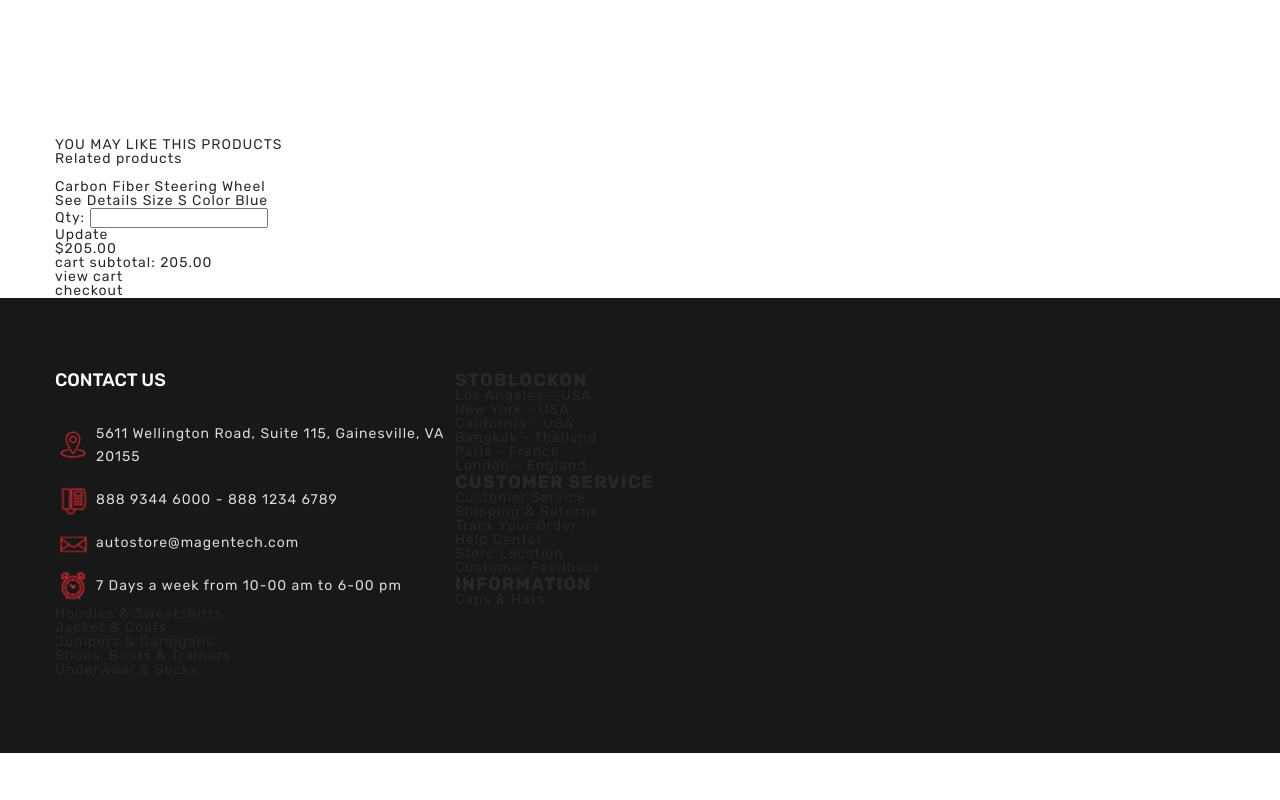
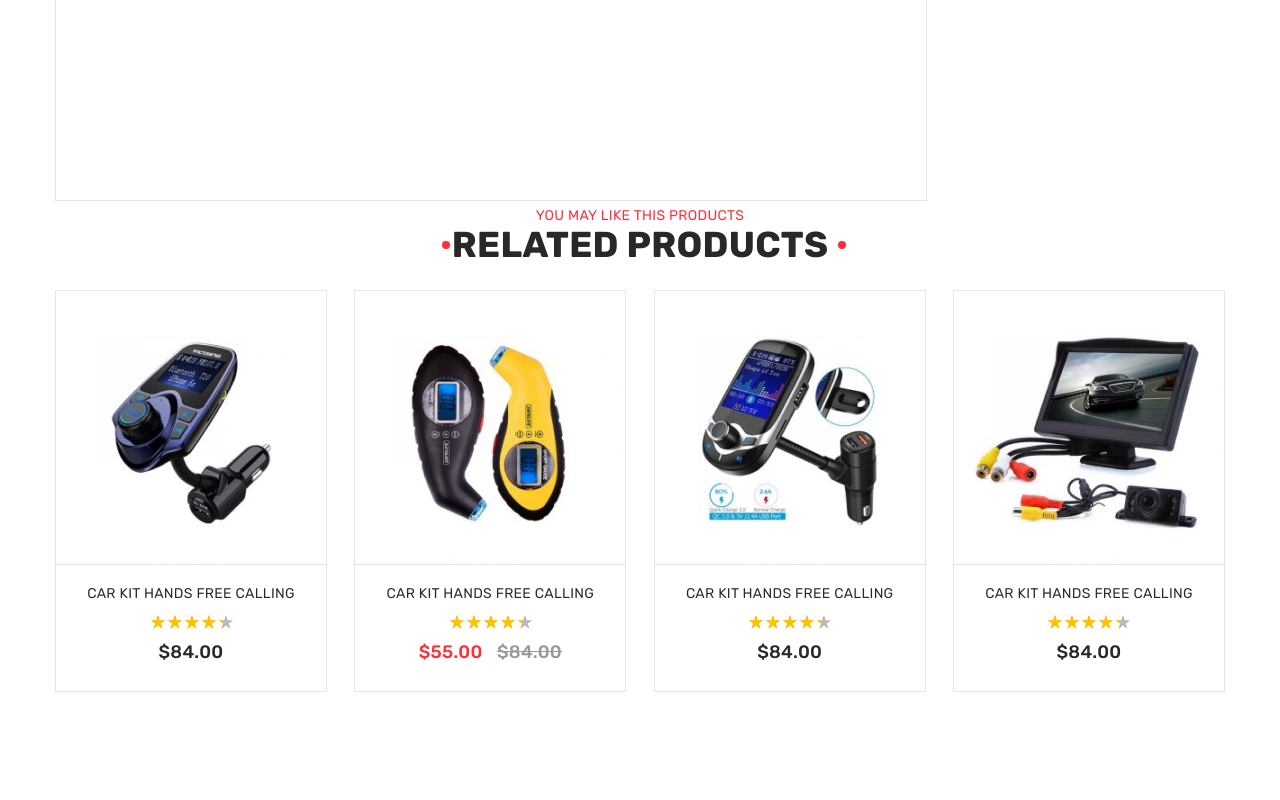
Before and after one commit to NikOleks/auto-store, a website: page index.html in a window 1280 px wide. Shown: the part 1440-2240 px from the top of the page. Before the commit the page ends 2193 px from the top, so only its background shows below. Drawn offline with Linux system fonts and the light colour scheme.

Commit message:
products related gallery was added

```diff
--- a/index.html
+++ b/index.html
@@ -124,68 +124,6 @@
             <i class="fas fa-angle-right"></i>
             <a href="#" class="link" title="Carbon Fiber">Carbon Fiber Steering Wheel</a>
         </div>
-        <div class="col-3 product-info clearfix-block">
-            <div class="product-info__slider-wrapper">
-                <div class="product-info__slider-wrapper__slider">
-                    <img src="./dist/ima/acura_z38-1092_alternator_410_410.jpg">
-                </div>
-                <div class="product-info__slider-wrapper__slider-controls">
-                    <img src="./dist/ima/acdelco_335_professional.png">
-                    <img src="./dist/ima/acura_z38-1092_alternator.png">
-                    <img src="./dist/ima/aosake_leather_steering_wheels.png">
-                    <img src="./dist/ima/carbon_fiber_steering_wheel.png">
-                </div>
-            </div>
-            <div class="product-info__content">
-                <div class="product-card">
-                    <div class="product-card__title">carbon fiber steering wheel</div>
-                    <div class="clearfix-block">
-                        <span class="product-card__code">SKU: MT-7485102</span>
-                        <span class="product-card__status">
-                        <i class="fas fa-check"></i>
-                        In stock
-                    </span>
-                    </div>
-                    <div class="product-card__rating">
-                        <span class="rating__stars"></span>
-                        <a href="#" class="link review-link">1 Review</a>
-                        <a href="#" class="link add-review-link">Add Your Review</a>
-                    </div>
-                    <p class="product-card__price">$53.00</p>
-                    <div class="product-card__description">
-                        Dolore eu feugiat nulla facilisis at vero eros et accumsan et iusto odio dignissim qui blandit
-                        praesent
-                        luptatum zzril delenit augue duis dolore te feugait nulla facilisi. Nam liber tempor cum soluta
-                        nobis
-                        eleifend option into nihil imperdiet doming id quod mazim placerat facer possim assum est
-                        notare.
-                    </div>
-                </div>
-                <div class="product__actions">
-                    <div class="product__actions__size-select">
-                        <p>Size<span>*</span></p>
-                        <input type="text" placeholder="-- Pleace Select --">
-                    </div>
-                    <div class="product__actions__color-select">
-                        <p>Color<span>*</span></p>
-                        <input type="text" placeholder="-- Pleace Select --">
-                    </div>
-                    <div class="product__actions__buttons-wrapper">
-                        <div class="product__actions__quantity">
-                            <span>Qty</span>
-                            <input type="text" value="1">
-                        </div>
-                        <div class="product__actions__add-btn">Add to cart</div>
-                        <div class="product__actions__addWish-btn">
-                            <i class="fas fa-heart"></i>
-                        </div>
-                        <div class="product__actions__compare-btn">
-                            <img src="./dist/ima/compare.svg">
-                        </div>
-                    </div>
-                </div>
-            </div>
-        </div>
         <div class="col-1 aside float_right">
             <div class="aside__heading">Featured Products</div>
             <ul class="featured-products">
@@ -240,19 +178,138 @@
                 </a>
             </div>
         </div>
-        <div class="col-4 related-products">
-            <div class="related-products__heading">
-                <p>YOU MAY LIKE THIS PRODUCTS</p>
-                <p>Related products</p>
+        <div class="col-3">
+            <div class="product-info">
+                <div class="clearfix-block">
+                    <div class="product-info__slider-wrapper">
+                        <div class="product-info__slider-wrapper__slider">
+                            <img src="./dist/ima/acura_z38-1092_alternator_410_410.jpg">
+                        </div>
+                        <div class="product-info__slider-wrapper__slider-controls">
+                            <img src="./dist/ima/acdelco_335_professional.png">
+                            <img src="./dist/ima/acura_z38-1092_alternator.png">
+                            <img src="./dist/ima/aosake_leather_steering_wheels.png">
+                            <img src="./dist/ima/carbon_fiber_steering_wheel.png">
+                        </div>
+                    </div>
+                    <div class="product-info__content">
+                        <div class="product-card">
+                            <div class="product-card__title">carbon fiber steering wheel</div>
+                            <div class="clearfix-block">
+                                <span class="product-card__code">SKU: MT-7485102</span>
+                                <span class="product-card__status">
+                        <i class="fas fa-check"></i>
+                        In stock
+                    </span>
+                            </div>
+                            <div class="product-card__rating">
+                                <span class="rating__stars"></span>
+                                <a href="#" class="link review-link">1 Review</a>
+                                <a href="#" class="link add-review-link">Add Your Review</a>
+                            </div>
+                            <p class="product-card__price">$53.00</p>
+                            <div class="product-card__description">
+                                Dolore eu feugiat nulla facilisis at vero eros et accumsan et iusto odio dignissim qui
+                                blandit
+                                praesent
+                                luptatum zzril delenit augue duis dolore te feugait nulla facilisi. Nam liber tempor cum
+                                soluta
+                                nobis
+                                eleifend option into nihil imperdiet doming id quod mazim placerat facer possim assum
+                                est
+                                notare.
+                            </div>
+                        </div>
+                        <div class="product__actions">
+                            <div class="product__actions__size-select">
+                                <p>Size<span>*</span></p>
+                                <input type="text" placeholder="-- Pleace Select --">
+                            </div>
+                            <div class="product__actions__color-select">
+                                <p>Color<span>*</span></p>
+                                <input type="text" placeholder="-- Pleace Select --">
+                            </div>
+                            <div class="product__actions__buttons-wrapper">
+                                <div class="product__actions__quantity">
+                                    <span>Qty</span>
+                                    <input type="text" value="1">
+                                </div>
+                                <div class="product__actions__add-btn">Add to cart</div>
+                                <div class="product__actions__addWish-btn">
+                                    <i class="fas fa-heart"></i>
+                                </div>
+                                <div class="product__actions__compare-btn">
+                                    <img src="./dist/ima/compare.svg">
+                                </div>
+                            </div>
+                        </div>
+                    </div>
+                </div>
+                <div class="product-info__details-tabs">
+
+                </div>
             </div>
-            <div class="col-1 product-item">
-
+        </div>
+        <div class="col-4 products-related">
+            <div class="products-related__heading">
+                <p>you may like this products</p>
+                <div class="products-related__heading__title">related products</div>
             </div>
-            <div class="col-1 product-item"></div>
-            <div class="col-1 product-item"></div>
-            <div class="col-1 product-item"></div>
+            <div class="products-related__gallery">
+                <div class="products-related__gallery__item product-item">
+                    <a href="#" class="link product-item__image">
+                        <img src="./dist/ima/car_kit_hands_free_calling.png" alt="car kit hands free calling">
+                    </a>
+                    <div class="product-item__content">
+                        <a href="#" class="link product-item__content__title">Car Kit Hands Free Calling</a>
+                        <div class="product-item__content__rating">
+                            <img src="./dist/ima/star5.png">
+                        </div>
+                        <div class="product-item__content__prices">$84.00</div>
+                    </div>
+                </div>
+                <div class="products-related__gallery__item product-item">
+                    <a href="#" class="link product-item__image">
+                        <img src="./dist/ima/design_in-car_fm_radio.png" alt="car kit hands free calling">
+                    </a>
+                    <div class="product-item__content">
+                        <a href="#" class="link product-item__content__title">Car Kit Hands Free Calling</a>
+                        <div class="product-item__content__rating">
+                            <img src="./dist/ima/star5.png">
+                        </div>
+                        <div class="product-item__content__prices">
+                            <span class="sale-price">$55.00</span>
+                            <span class="old-price">$84.00</span>
+                        </div>
+                    </div>
+                </div>
+                <div class="products-related__gallery__item product-item">
+                    <a href="#" class="link product-item__image">
+                        <img src="./dist/ima/fm_radio_adapter_car_hands-free.png" alt="car kit hands free calling">
+                    </a>
+                    <div class="product-item__content">
+                        <a href="#" class="link product-item__content__title">Car Kit Hands Free Calling</a>
+                        <div class="product-item__content__rating">
+                            <img src="./dist/ima/star5.png">
+                        </div>
+                        <div class="product-item__content__prices">$84.00</div>
+                    </div>
+                </div>
+                <div class="products-related__gallery__item product-item">
+                    <a href="#" class="link product-item__image">
+                        <img src="./dist/ima/radio_transmitter_adapter.png" alt="car kit hands free calling">
+                    </a>
+                    <div class="product-item__content">
+                        <a href="#" class="link product-item__content__title">Car Kit Hands Free Calling</a>
+                        <div class="product-item__content__rating">
+                            <img src="./dist/ima/star5.png">
+                        </div>
+                        <div class="product-item__content__prices">$84.00</div>
+                    </div>
+                </div>
+            </div>
         </div>
-        <div class="mini-cart">
+        <!--<div class="mini-cart">
             <div class="mini-cart__image"></div>
             <p class="mini-cart__title">Carbon Fiber Steering Wheel</p>
             <span>See Details</span>
@@ -272,7 +329,7 @@
             <div class="mini-cart__checkout-btn">
                 checkout
             </div>
-        </div>
+        </div>-->
     </div>
 </main>
 <footer>
--- a/src/css/footer.less
+++ b/src/css/footer.less
@@ -1,6 +1,7 @@
 .footer{
     &__content{
         width: 100%;
+        margin-top: 118px;
         background-color: @footer-background;
         &-wrapper{
             padding-top: 73px;
--- a/src/css/product.less
+++ b/src/css/product.less
@@ -4,11 +4,16 @@
 
     }
     &__content{
-        padding-top: 19px;
-        padding-bottom: 24px;
+        padding: 17px 0 30px;
         text-align: center;
+        letter-spacing: 0.02em;
+        border-top: 1px solid @main-border-line-color;
         &__title{
+            display: inline-block;
             padding-bottom: 10px;
+            line-height: 23px;
+            text-transform: uppercase;
+            .hover-text-mixin();
         }
         &__rating{
 
@@ -18,6 +23,14 @@
             font-size: 18px;
             font-weight: 500;
             padding-top: 11px;
+            .sale-price{
+                color: @product-sale-price-color;
+                margin-right: 10px;
+            }
+            .old-price{
+                color: @product-old-price-color;
+                text-decoration: line-through;
+            }
         }
     }
 }
--- a/src/css/style.less
+++ b/src/css/style.less
@@ -12,7 +12,6 @@
     }
 }
 .product-info{
-    height: 1300px;
     display: inline-block;
     box-sizing: border-box;
     &__slider-wrapper{
@@ -188,7 +187,55 @@
             }
         }
     }
+    &__details-tabs{
+        padding: 70px 0 104px;
+        width: 100%;
+        height: 675px;
+        border: 1px solid @main-border-line-color;
+    }
 }
+.products-related{
+    &__heading{
+        text-align: center;
+        letter-spacing: 0.02em;
+        p{
+            line-height: 23px;
+            color: @page-hover-color;
+            text-transform: uppercase;
+            padding-bottom: 6px;
+        }
+        &__title{
+            display: inline-block;
+            font-size: 36px;
+            line-height: 23px;
+            font-weight: bold;
+            text-transform: uppercase;
+            position: relative;
+            &::before,
+            &::after{
+                content: '';
+                .geometric-mixin(@width: 8px, @height: 8px);
+                background-color: @main-elements-background;
+                border-radius: 50%;
+            }
+            &::before{
+                .absolute-position-mixin(@left: -10px, @translateX: 0);
+            }
+            &::after{
+                .absolute-position-mixin(@left: calc(100% + 10px), @translateX: 0);
+            }
+        }
+    }
+    &__gallery{
+        .flex-mixin(@justify: space-between, @align: stretch);
+        padding-top: 30px;
+        &__item{
+            box-sizing: border-box;
+            border: 1px solid @main-border-line-color;
+        }
+    }
+}
+
 .float_right{
     float: right;
 }
--- a/src/css/var.less
+++ b/src/css/var.less
@@ -18,6 +18,8 @@
 @product-card-status-color: #00BF67;
 @product-card-review-line-color: @main-breadcrambs-color;
 @product-card-price-color: @header-top-menu-dropdown-item-color;
+@product-sale-price-color: @page-hover-color;
+@product-old-price-color: @product-card-code-color;
 @product-filter-model-color: #686868;
 @product-filter-black-color: #000000;
 @product-filter-brown-color: #945454;
```
Also changed, not shown: src/css/mixin.less (+6 -1 lines), dist/css/style.css, dist/css/style.min.css.
